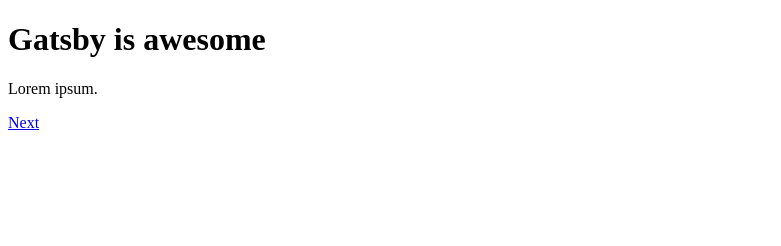
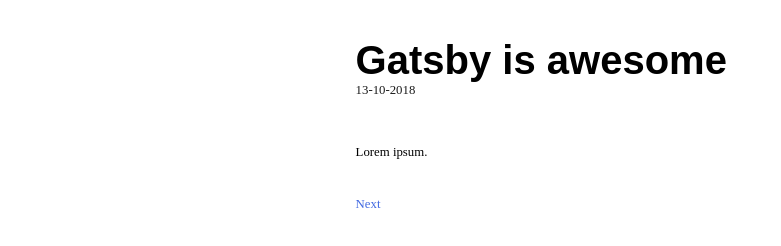
Before and after one commit to Solias99/rohanmayya-source, a Gatsby site: page /first-post in a window 1280 px wide. Shown: the whole page, without its empty margins (0-781 px from the left). Built offline with nearby package versions, Linux system fonts and the light colour scheme; Gatsby itself is replaced by a stand-in of ours.

Commit message:
fixed fonts, individual blog post

```diff
--- a/src/styles/blog-post.scss
+++ b/src/styles/blog-post.scss
@@ -1,8 +1,74 @@
-// .container{
-//     padding: 150px;
-// }
+.blog-post-title{
+    font-family: 'Montserrat', sans-serif;
+    font-weight: 900;
+    width: 45%;
+    margin: 0 auto;
+    text-align: left;
+    padding: 30px 0 0 0;
+    font-size: 40px;
 
-// h1{
-//     font-weight: 800;
-//     text-align: center;
-// }
+}
+
+.blog-post-date{
+    font-size: 0.8rem;
+    margin: 0 auto;
+    padding-bottom: 30px;
+    width: 45%;
+    color: hsla(0,0%,0%,0.9);
+    font-weight: normal;
+}
+
+.blog-post-heading{
+    display: flex;
+    flex-direction: column;
+}
+
+.blog-post-container{
+    width: 45%;
+    margin: 0 auto;
+    // display: grid;
+    // grid-template-columns: 700px;
+    // justify-content: space-evenly;
+    font-size: 0.8rem;
+    line-height: 23px;
+}
+
+
+
+.blog-post-links{
+    padding-top: 20px;
+    width: 45%;
+    margin: 0 auto;
+    display: flex;
+    justify-content: space-between;
+
+}
+
+.blog-post-prev-link, .blog-post-next-link{
+    text-decoration: none;
+    color: royalblue;
+    font-size: 0.8rem;
+}
+
+@media screen and (max-width: 768px){
+    .blog-post-title{
+        font-size: 1rem;
+        width: 92%;
+    }
+
+    .blog-post-date{
+        width: 92%;
+    }
+
+
+    .blog-post-container{
+        text-align: justify;
+        // letter-spacing: 0.8px;
+        width: 92%;
+        line-height: 150%;
+    }
+
+    .blog-post-links{
+        width: 92%;
+    }
+}
--- a/src/styles/home.scss
+++ b/src/styles/home.scss
@@ -11,12 +11,15 @@
      border-bottom: 80px solid transparent;
  }
 
-@import url('https://fonts.googleapis.com/css?family=Raleway:300,400,700');
+// @import url('https://fonts.googleapis.com/css?family=Raleway:300,400,700');
+@import url('https://fonts.googleapis.com/css?family=Merriweather:300,400');
+@import url('https://fonts.googleapis.com/css?family=Montserrat:400,700,900');
+
 
 *{
     margin: 0px;
     padding: 0;
-    font-family: Raleway;
+    font-family: Merriweather;
 }
 
 .grid {
@@ -63,10 +66,12 @@
 }
 
 .blog-title{
-    font-weight: bold;
+    font-family: 'Montserrat', sans-serif;
+    font-weight: 700;
 }
 
 .blog-description{
+    margin-top: 25px;
     margin-bottom: 10px;
     font-weight: lighter;
 }
@@ -74,13 +79,16 @@
 
 .date{
     font-weight: light;
-    font-weight: 400;
+    font-weight: 300;
     color: yellow;
     margin-bottom: 10px;
+    font-size: 0.8rem;
 }
 
 
 .all-posts{
+    font-family: 'Montserrat', sans-serif;
+    font-weight: 400;
     margin-top: 40px;
 }
 
@@ -94,17 +102,22 @@
     font-size: 0.7rem;
 }
 
-.button:hover{
+// .button:hover{
 
+// }
+
+
+.latest-post-link{
+    text-decoration: none;
+    color: white;
 }
-
 
 /* right pane*/
 .right-pane{
     position: relative;
 }
 
-.centered{
+.centered {
     position: absolute;
     top: 50%;
     left: 45%;
@@ -112,6 +125,7 @@
 }
 
 .name{
+    font-family: 'Montserrat', sans-serif;
     color: #2f429a;
     font-weight: bold;
     font-size: 1.8rem;
@@ -119,13 +133,20 @@
 }
 
 .description{
+    font-weight: lighter;
+    color: hsla(0,0,0,0.9);
     letter-spacing: 0.2px;
 }
 
 .description span{
+    font-weight: 400;
     color: #2f429a;
 }
+
 .contact{
+    font-weight: lighter;
+    font-size: 0.8rem;
+    color: hsla(0,0,0,0.9);
     position: absolute;
     width: 100%;
     bottom: 2%;
@@ -155,6 +176,15 @@
         grid-template-columns: auto;
     }
 
+    .centered{
+        width: 80%;
+    }
+
+    .contact{
+        font-size: 0.7rem;
+    }
+
+
 
 
 }
--- a/src/templates/blog-post.js
+++ b/src/templates/blog-post.js
@@ -1,4 +1,4 @@
-import React from "react"
+import React, { Fragment } from "react"
 import {Link, graphql} from 'gatsby'
 
 
@@ -9,27 +9,38 @@
     const {next,prev} = pageContext
     const {markdownRemark} = data
     const title = markdownRemark.frontmatter.title
+    const date = markdownRemark.frontmatter.date
     const html = markdownRemark.html
 
     return (
-        <div className="container">
-            <h1>{title}</h1>
-            <div className="blogpost"
+        <Fragment>
+            <div className="blog-post-heading">
+                <h1 className="blog-post-title">{title}</h1>
+                <h3 className="blog-post-date">{date}</h3>
+            </div>
+
+
+        <div className="blog-post-container">
+            <div className="blog-post-text"
                 dangerouslySetInnerHTML={{__html: html}}
             />
 
+        </div>
+
+        <div className="blog-post-links">
+            {prev &&
+                <Link to={prev.frontmatter.path} className="blog-post-prev-link">
+                    Previous
+                </Link>
+            }
             {next &&
-                <Link to={next.frontmatter.path}>
+                <Link to={next.frontmatter.path} className="blog-post-next-link">
                     Next
                 </Link>
             }
+        </div>
 
-            {prev &&
-                <Link to={prev.frontmatter.path}>
-                    Previous
-                </Link>
-            }
-        </div>
+        </Fragment>
     )
 }
 
@@ -40,6 +51,7 @@
         html
         frontmatter{
             title
+            date
         }
     }
 }
```
Also changed, not shown: src/components/LeftPane.js (+3 -5 lines).
